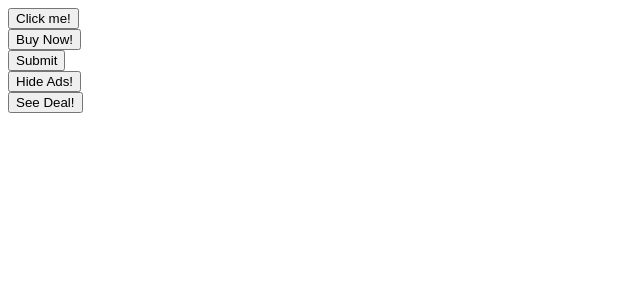
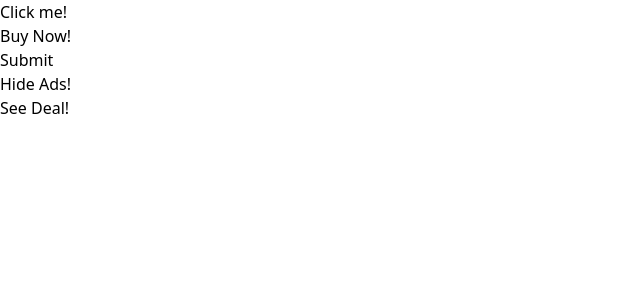
Before and after one commit to BehkoVasilev/comps, a React (Create React App) app: page / in a window 1280 px wide. Shown: the top 300 px of the page, without its empty margins (0-640 px from the left). Built offline with nearby package versions, Linux system fonts and the light colour scheme.

Commit message:
install tailwind

```diff
--- a/package.json
+++ b/package.json
@@ -34,5 +34,8 @@
       "last 1 firefox version",
       "last 1 safari version"
     ]
+  },
+  "devDependencies": {
+    "tailwindcss": "^3.3.2"
   }
 }
--- /dev/null
+++ b/src/index.css
@@ -0,0 +1,3 @@
+@tailwind base;
+@tailwind components;
+@tailwind utilities;
--- a/src/index.js
+++ b/src/index.js
@@ -1,3 +1,4 @@
+import './index.css';
 import React from 'react';
 import ReactDOM from 'react-dom/client';
 import App from './App';
--- /dev/null
+++ b/tailwind.config.js
@@ -0,0 +1,10 @@
+/** @type {import('tailwindcss').Config} */
+module.exports = {
+  content: [
+    "./src/**/*.{js,jsx,ts,tsx}",
+  ],
+  theme: {
+    extend: {},
+  },
+  plugins: [],
+}
```
Also changed, not shown: 1 other file (tests, documents, lock files or other folders).
